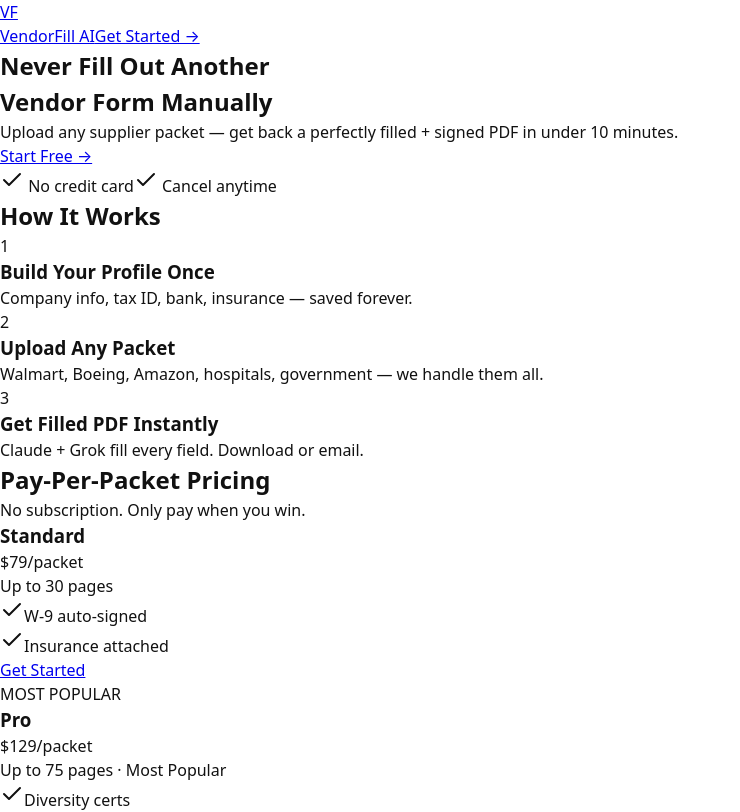
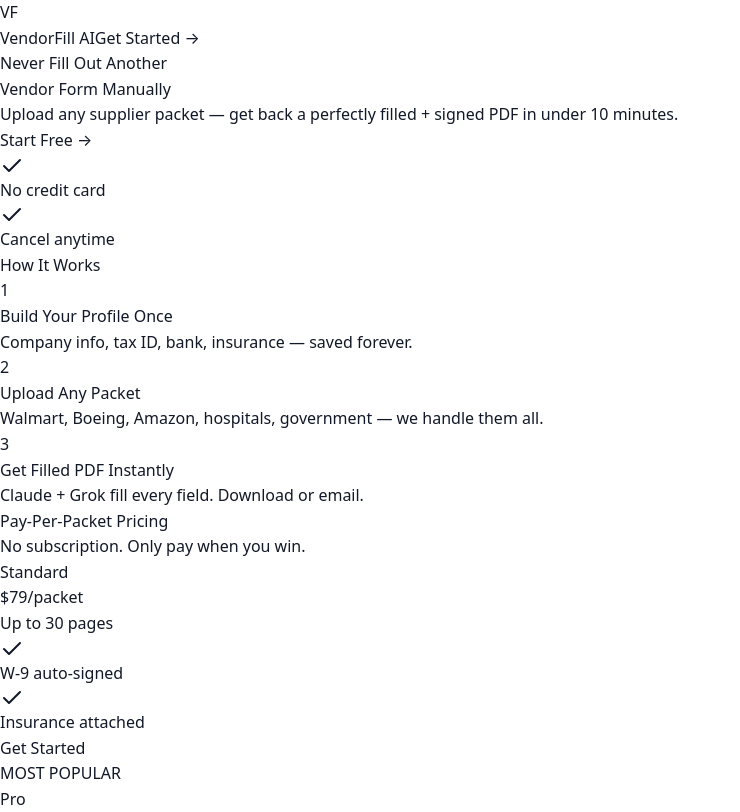
Before and after one commit to deansw/vendorfill, a Next.js app: page / in a window 1280 px wide. Shown: the top 812 px of the page, without its empty margins (0-740 px from the left). Built offline with nearby package versions, Linux system fonts and the light colour scheme.

Commit message:
Update globals.css

```diff
--- a/app/globals.css
+++ b/app/globals.css
@@ -1,17 +1,35 @@
-/* app/globals.css — NO TAILWIND, WORKS 100% */
-* {
-  box-sizing: border-box;
-  margin: 0;
-  padding: 0;
+/* app/globals.css — FULL PROFESSIONAL STYLING */
+@tailwind base;
+@tailwind components;
+@tailwind utilities;
+
+@layer base {
+  html {
+    font-family: system-ui, -apple-system, sans-serif;
+    line-height: 1.6;
+  }
+  body {
+    @apply bg-white text-gray-900 antialiased;
+  }
 }
 
-body {
-  font-family: system-ui, -apple-system, sans-serif;
-  background: white;
-  color: #111;
-  line-height: 1.5;
+@layer components {
+  .btn-primary {
+    @apply bg-blue-600 text-white hover:bg-blue-700 px-6 py-3 rounded-lg font-semibold transition-colors;
+  }
+  .card {
+    @apply bg-white rounded-2xl shadow-lg p-8 border border-gray-200;
+  }
+  .section-padding {
+    @apply py-24 px-6 max-w-7xl mx-auto;
+  }
 }
 
-button, a {
-  font-family: inherit;
+@layer utilities {
+  .gradient-bg {
+    @apply bg-gradient-to-b from-slate-50 to-white;
+  }
+  .text-hero {
+    @apply text-5xl font-black tracking-tight text-gray-900 md:text-6xl;
+  }
 }
```
